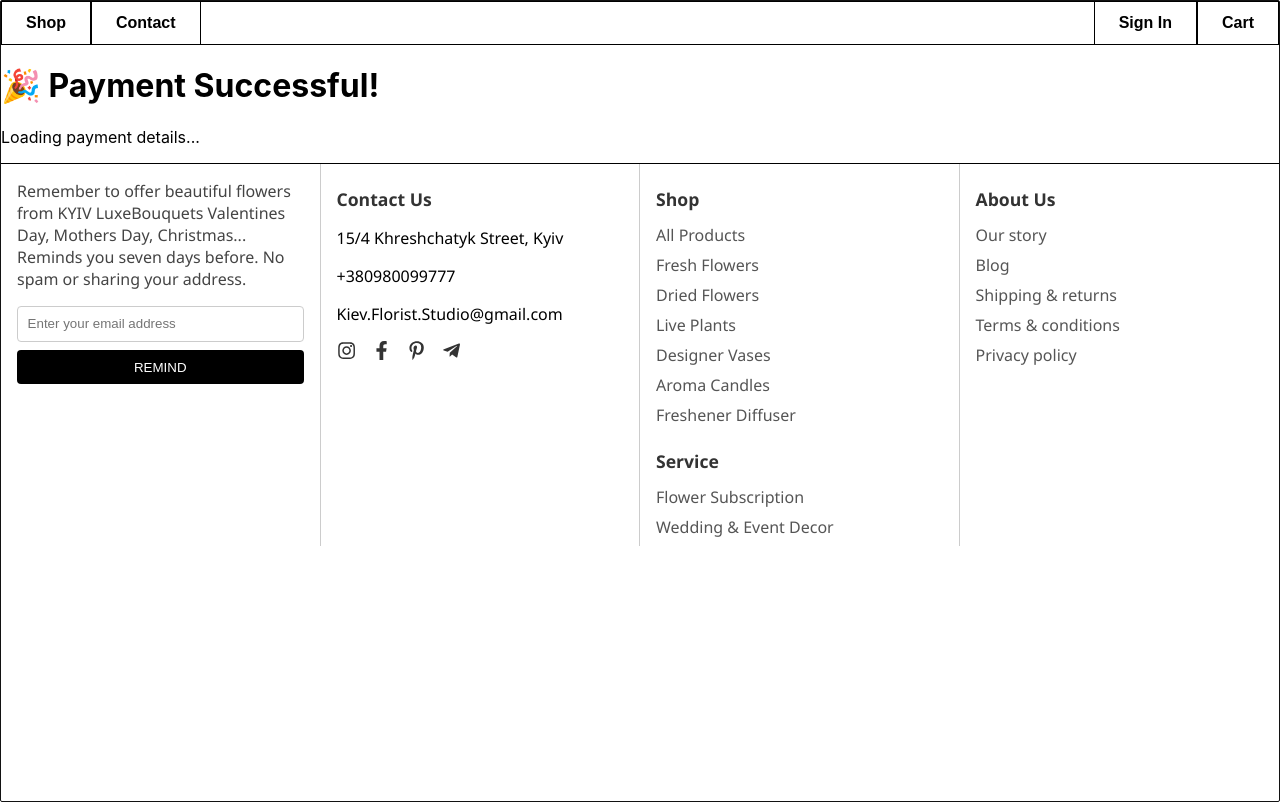
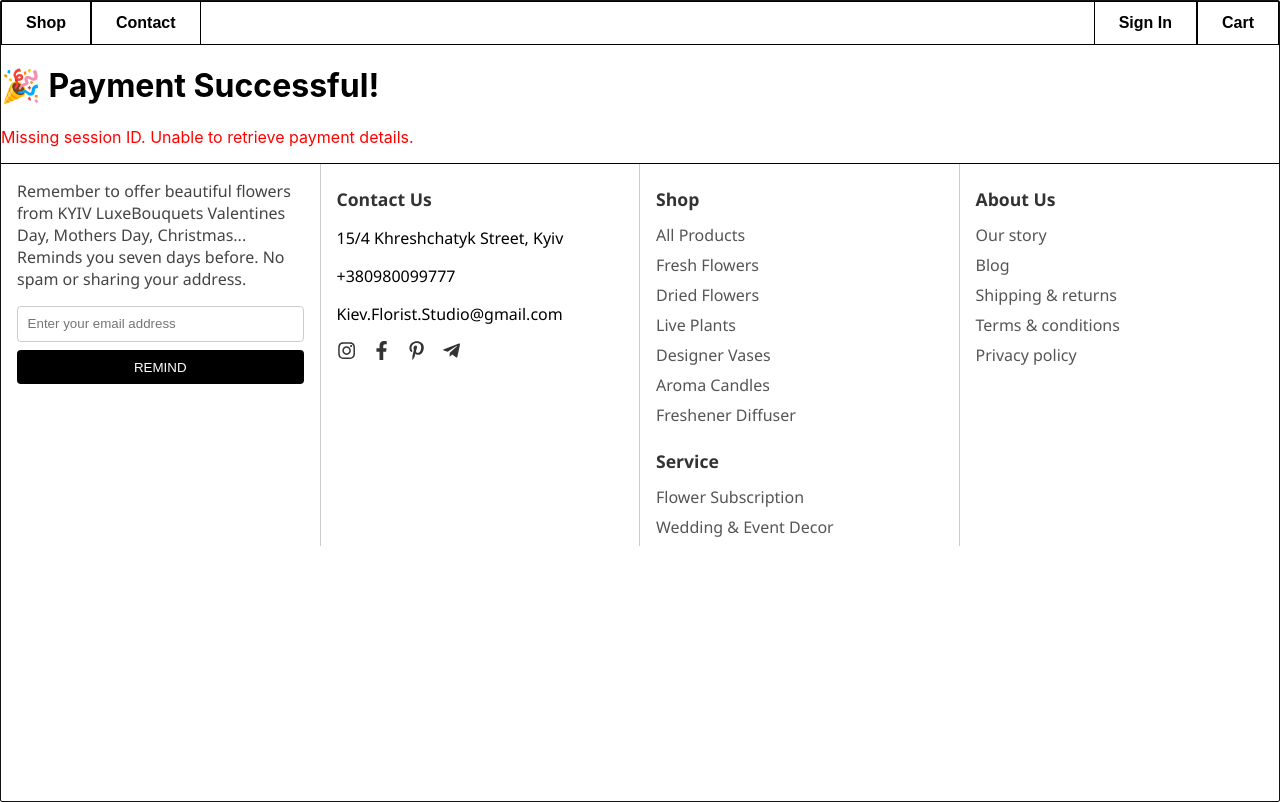
Before and after one commit to fauziyyanura/flower-delivery-app, a React (Create React App) app in the folder frontend/: page /success in a window 1280 px wide. Built offline with nearby package versions, Linux system fonts and the light colour scheme.

Commit message:
Added updates to SuccessMessage.js

```diff
--- a/frontend/src/components/SuccessMessage.js
+++ b/frontend/src/components/SuccessMessage.js
@@ -1,35 +1,61 @@
 import React, { useEffect, useState } from "react";
-import { useSearchParams } from "react-router-dom";
+import { useSearchParams, useNavigate } from "react-router-dom";
 
 const SuccessMessage = () => {
   const [searchParams] = useSearchParams();
   const [sessionData, setSessionData] = useState(null);
+  const [loading, setLoading] = useState(true);
+  const [error, setError] = useState("");
   const sessionId = searchParams.get("session_id");
+  const navigate = useNavigate();
 
   useEffect(() => {
-    if (sessionId) {
-      fetch("https://flower-delivery-app.onrender.com/api/payments/session/${sessionId}")
-        .then((res) => res.json())
-        .then((data) => {
-          setSessionData(data);
-          console.log("Payment session:", data);
-        })
-        .catch((err) => {
-          console.error("Failed to fetch session:", err);
-        });
+    if (!sessionId) {
+      console.warn("No session_id found in URL.");
+      setError("Missing session ID. Unable to retrieve payment details.");
+      setLoading(false);
+      return;
     }
+
+    fetch(`https://flower-delivery-app.onrender.com/api/payments/session/${sessionId}`)
+      .then((res) => {
+        if (!res.ok) {
+          throw new Error("Failed to fetch session details");
+        }
+        return res.json();
+      })
+      .then((data) => {
+        setSessionData(data);
+        console.log("✅ Payment session:", data);
+      })
+      .catch((err) => {
+        console.error("❌ Failed to fetch session:", err);
+        setError("Unable to load payment details. Please try again later.");
+      })
+      .finally(() => {
+        setLoading(false);
+      });
   }, [sessionId]);
 
   return (
     <div className="success-container">
       <h1>🎉 Payment Successful!</h1>
-      {sessionData ? (
+
+      {loading ? (
+        <p>Loading payment details...</p>
+      ) : error ? (
+        <p style={{ color: "red" }}>{error}</p>
+      ) : sessionData ? (
         <div>
-          <p>Thank you, your payment of <strong>${(sessionData.amount_total / 100).toFixed(2)}</strong> was successful.</p>
-          <p>Transaction ID: {sessionData.payment_intent}</p>
+          <p>
+            Thank you, your payment of{" "}
+            <strong>${(sessionData.amount_total / 100).toFixed(2)}</strong> was successful.
+          </p>
+          <p>Transaction ID: {sessionData.payment_intent || "Unavailable"}</p>
+          <button onClick={() => navigate("/")}>Return to Home</button>
         </div>
       ) : (
-        <p>Loading payment details...</p>
+        <p>No session data available.</p>
       )}
     </div>
   );
```
